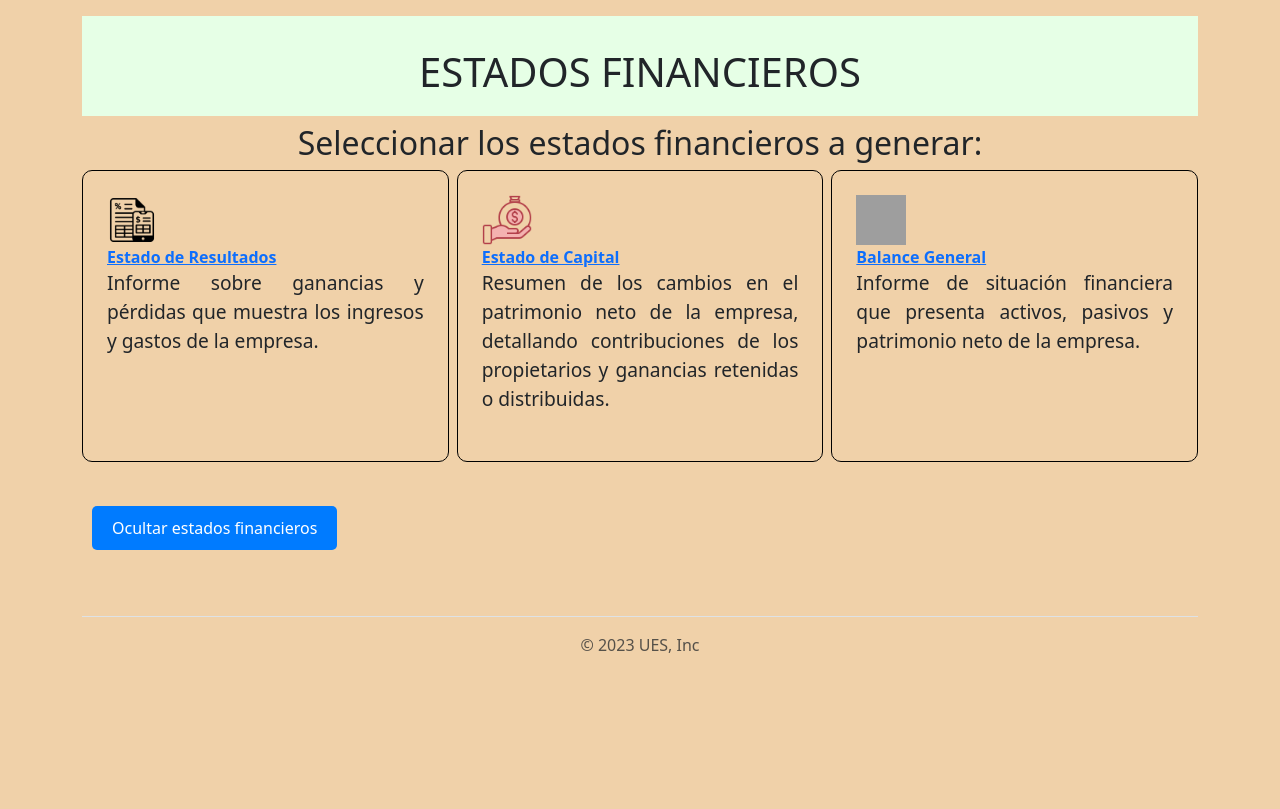
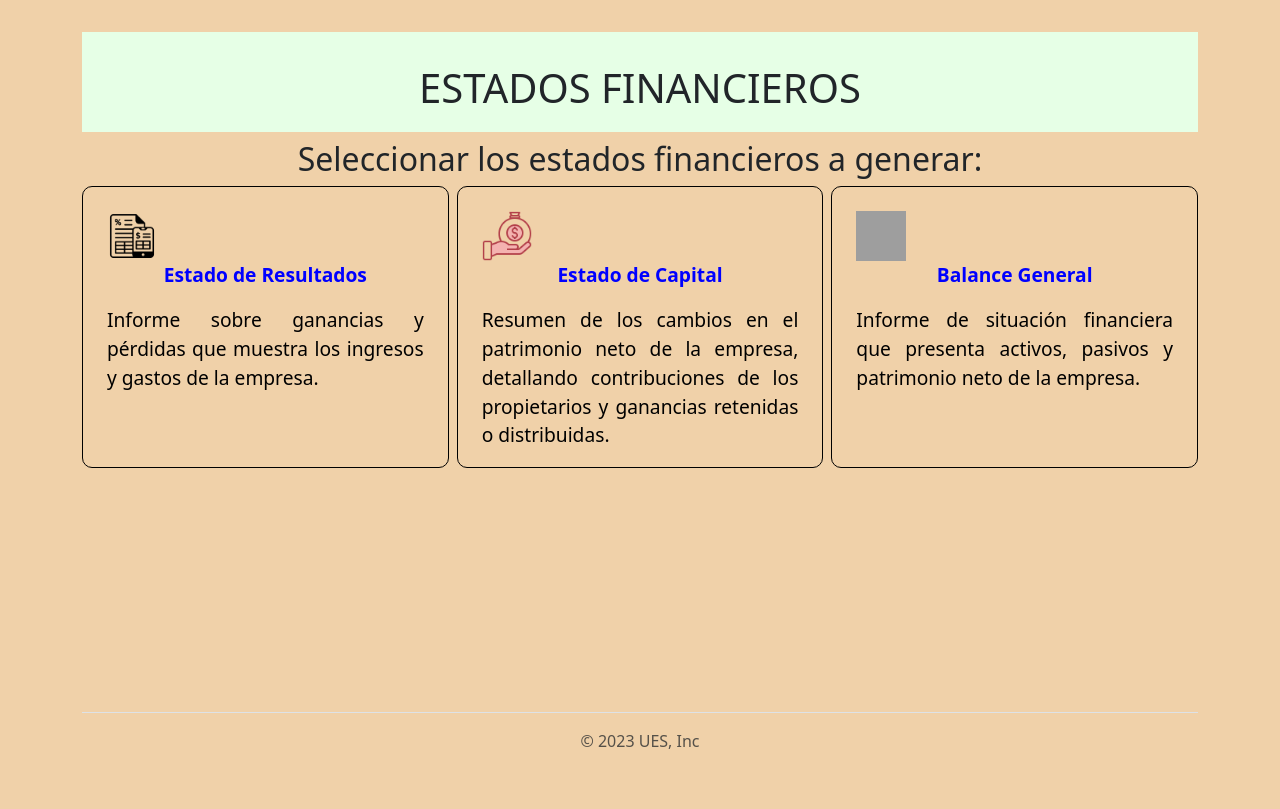
Before and after one commit to JGer04/ProyectoSIC, a Django app: page /reporte/reporte in a window 1280 px wide. Shown: the part 80-889 px from the top of the page. Before the commit the page ends 800 px from the top, so only its background shows below. Run offline with Django 4.2, Linux system fonts and the light colour scheme; some libraries are stand-ins or nearby versions; grey boxes are pictures that could not be loaded.

Commit message:
ultimos retoques

```diff
--- /dev/null
+++ b/ServiTech/static/css/ultimo.css
@@ -0,0 +1,81 @@
+.principal .ef{
+ padding: 2rem;
+ margin-top: 1rem;
+ width: 100%;
+ height: 100px;
+ background-color: #e6ffe6;
+}
+
+.block{
+ display: block;
+}
+
+.reportes{
+ width: 100%;
+ height: 80%;
+ display: flex;
+ flex-direction: column;
+ row-gap: 1rem;
+}
+
+.boton-ef{
+ display: flex;
+ flex-direction: row;
+ column-gap: 2rem;
+ border: 1px solid black;
+ border-radius: 10px;
+ text-decoration: none;
+ color: black;
+}
+
+.boton-ef img{
+ width: 200px;
+  height: 200px;
+  object-fit: cover;
+}
+
+.tipo{
+ color: blue;
+}
+.parrafos{
+ padding: 1rem;
+ font-weight: bold;
+}
+
+.parrafos .descripcion{
+ text-align: justify;
+ font-weight: 500;
+}
+
+@media screen and (min-width: 650px) {
+  .boton-ef img{
+  width: 150px;
+  height: 150px;
+ }
+}
+
+@media screen and (min-width: 850px) {
+  .boton-ef img{
+  width: 50px;
+  height: 50px;
+ }
+ .reportes{
+  flex-direction: row;
+  column-gap: 0.5rem;
+ }
+ .boton-ef{
+ flex-direction: column;
+ height: 60%;
+ width: calc(100%/3);
+ padding: 1.5rem;
+}
+.tipo{
+ text-align: center;
+}
+.parrafos{
+ padding: 0;
+}
+.parrafos p{
+ font-size: 1.2rem;
+}
+}
--- a/ServiTech/templates/layout/base.html
+++ b/ServiTech/templates/layout/base.html
@@ -19,6 +19,11 @@
       rel="stylesheet"
       type="text/css"
       href="{% static 'css/general.css' %}"
+    />
+    <link
+      rel="stylesheet"
+      type="text/css"
+      href="{% static 'css/ultimo.css' %}"
     />
     <style>
       body{
--- a/ServiTech/templates/reporte/capital.html
+++ b/ServiTech/templates/reporte/capital.html
@@ -31,4 +31,5 @@
       </tr>
   </tfoot>
 </table>
+<a class= "btn" href = "{% url 'reporte' %}"> Volver</a>
 {% endblock content %}
--- a/ServiTech/templates/reporte/reporte.html
+++ b/ServiTech/templates/reporte/reporte.html
@@ -11,46 +11,31 @@
         <h2>Seleccionar los estados financieros a generar:</h2>
         <div class="reportes">
             <!--individual-->
-            <div class="boton-ef estado-resultados">
-                <img src="{% static 'img/estado-resultados.png'%}"  alt="">
-                <div class="parrafos">
-                    <a href = "{% url 'resultados' %}"class="tipo">Estado de Resultados</a>
-                    <p class="descripcion"> Informe sobre ganancias y pérdidas que muestra los ingresos y gastos de la empresa.</p>
+            <a href="{% url 'resultados' %}" class="boton-ef">
+                    <img src="{% static 'img/estado-resultados.png'%}"  alt="">
+                    <div class="parrafos">
+                        <p class="tipo">Estado de Resultados</p>
+                        <p class="descripcion"> Informe sobre ganancias y pérdidas que muestra los ingresos y gastos de la empresa.</p>
                 </div>
-            </div>
+            </a>
+
             <!--individual-->
-            <div class="boton-ef estado-capital">
+            <a href = "{% url 'capital' %}" class="boton-ef">
                 <img src="{% static 'img/estado-capital.png'%}"  alt="">
                 <div class="parrafos">
-                    <a href = "{% url 'capital' %}"class="tipo">Estado de Capital</a>
+                    <p class="tipo">Estado de Capital</p>
                     <p class="descripcion">Resumen de los cambios en el patrimonio neto de la empresa, detallando contribuciones de los propietarios y ganancias retenidas o distribuidas.</p>
                 </div>
-            </div>
+            </a>
             <!--individual-->
-            <div class="boton-ef balance-general">
+            <a href ="{% url 'balance_general' %}" class="boton-ef">
                 <img src="{% static 'img/balance-general.png'%}"  alt="">
                 <div class="parrafos">
-                    <a href ="{% url 'balance_general' %}" class="tipo">Balance General</a>
+                    <p class="tipo">Balance General</p>
                     <p class="descripcion">Informe de situación financiera que presenta activos, pasivos y patrimonio neto de la empresa.</p>
                 </div>
-            </div>
+            </a>
         </div>
-    </div>
-    <div class="mostrar-reportes">
-        <div class="resultados">
-            <p class="encabezado">info</p>
-            <table>contenido estado de resultados</table>
-        </div>
-        <div class="capital">
-            <p class="encabezado">info</p>
-            <table>contenido estado de capital</table>
-        </div>
-        <div class="general">
-            <p class="encabezado">info</p>
-
-            <!-- <table>contenido balance general</table> -->
-        </div>
-        <button class="btn cerrar-ef">Ocultar estados financieros</button>
     </div>
 
 {% endblock content %}
--- a/ServiTech/templates/reporte/resultados.html
+++ b/ServiTech/templates/reporte/resultados.html
@@ -62,4 +62,6 @@
             </tr>
         </tfoot>
     </table>
+<a class= "btn" href = "{% url 'reporte' %}"> Volver</a>
+
 {% endblock content %}
```
Also changed, not shown: 5 other files.
